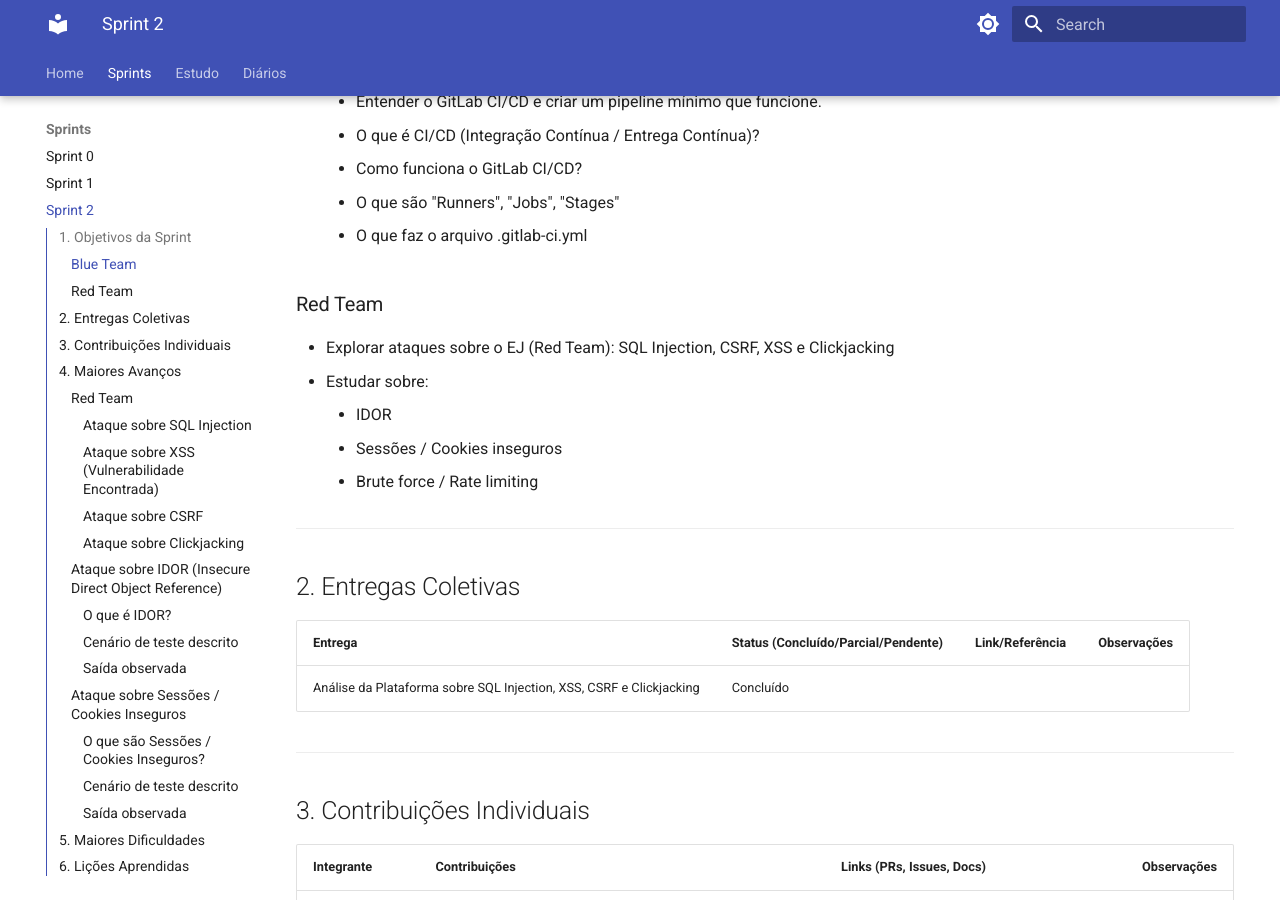
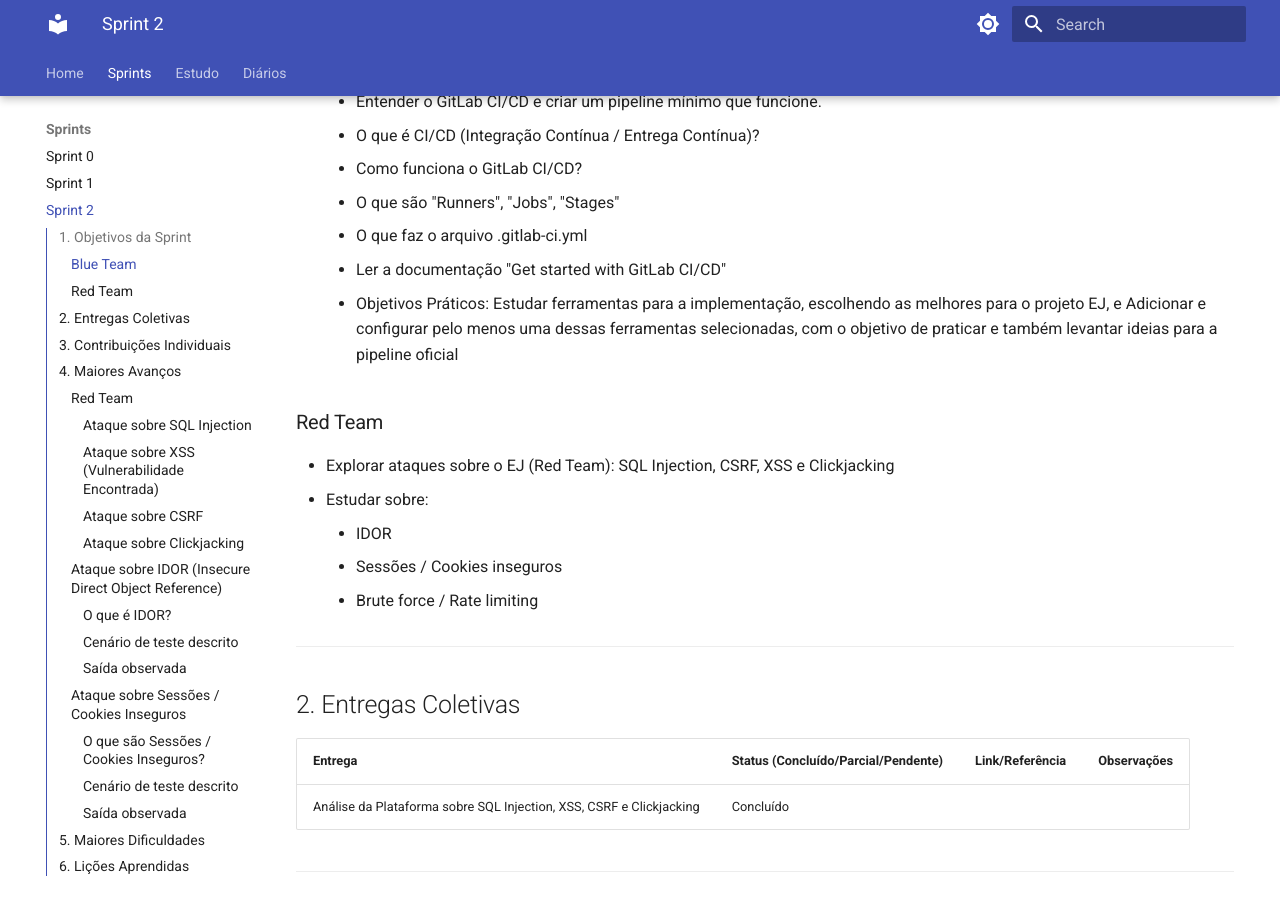
Before and after one commit to unbyytes/GCES, an MkDocs documentation site: the page built from docs/sprints/2.md, in a window 1280 px wide and 900 px high, scrolled down 444 px. Built offline with MkDocs 1.6.1 and Material for MkDocs 9.7.7, drawn with Linux system fonts in a browser that asks for light colours.

Commit message:
Blue Team: Adicionando novas tarefas

```diff
--- a/docs/sprints/2.md
+++ b/docs/sprints/2.md
@@ -18,6 +18,8 @@
     - Como funciona o GitLab CI/CD?
     - O que são "Runners", "Jobs", "Stages"
     - O que faz o arquivo .gitlab-ci.yml
+    - Ler a documentação "Get started with GitLab CI/CD"
+    -  Objetivos Práticos: Estudar ferramentas para a implementação, escolhendo as melhores para o projeto EJ, e Adicionar e configurar pelo menos uma dessas ferramentas selecionadas, com o objetivo de praticar e também levantar ideias para a pipeline oficial
 
 ### Red Team
 
```
